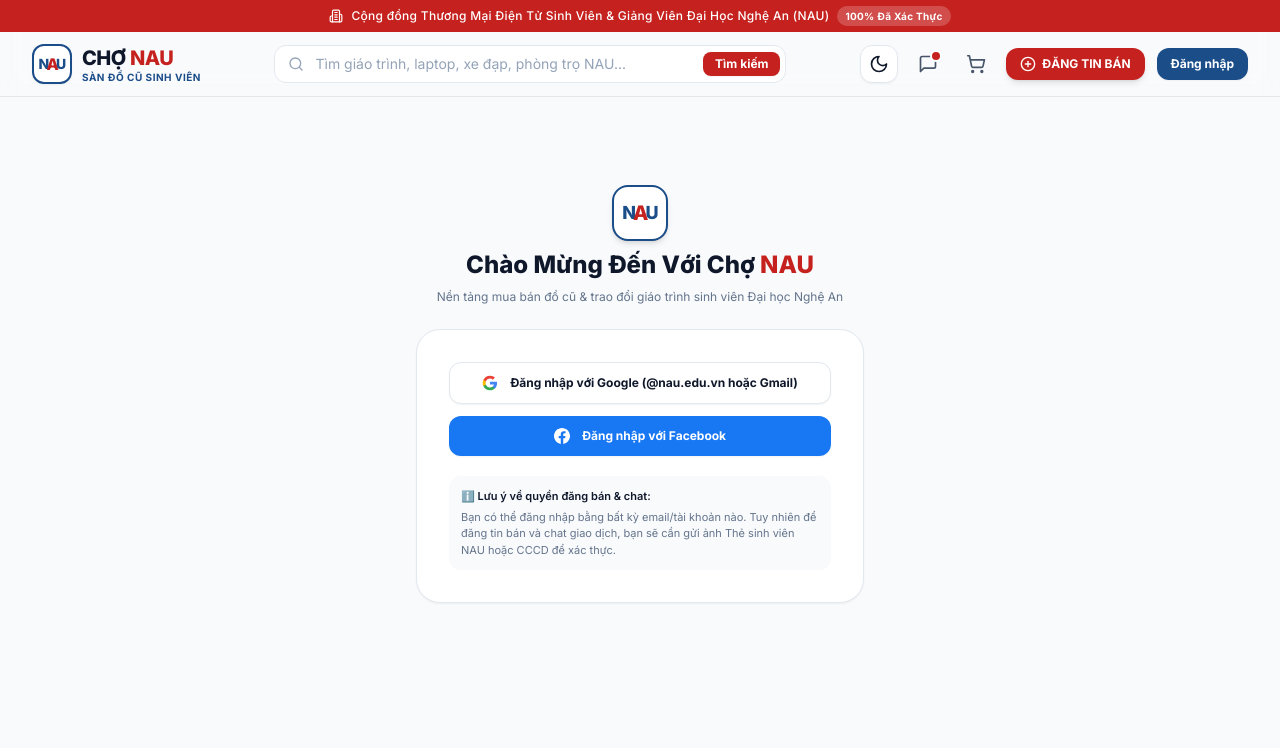
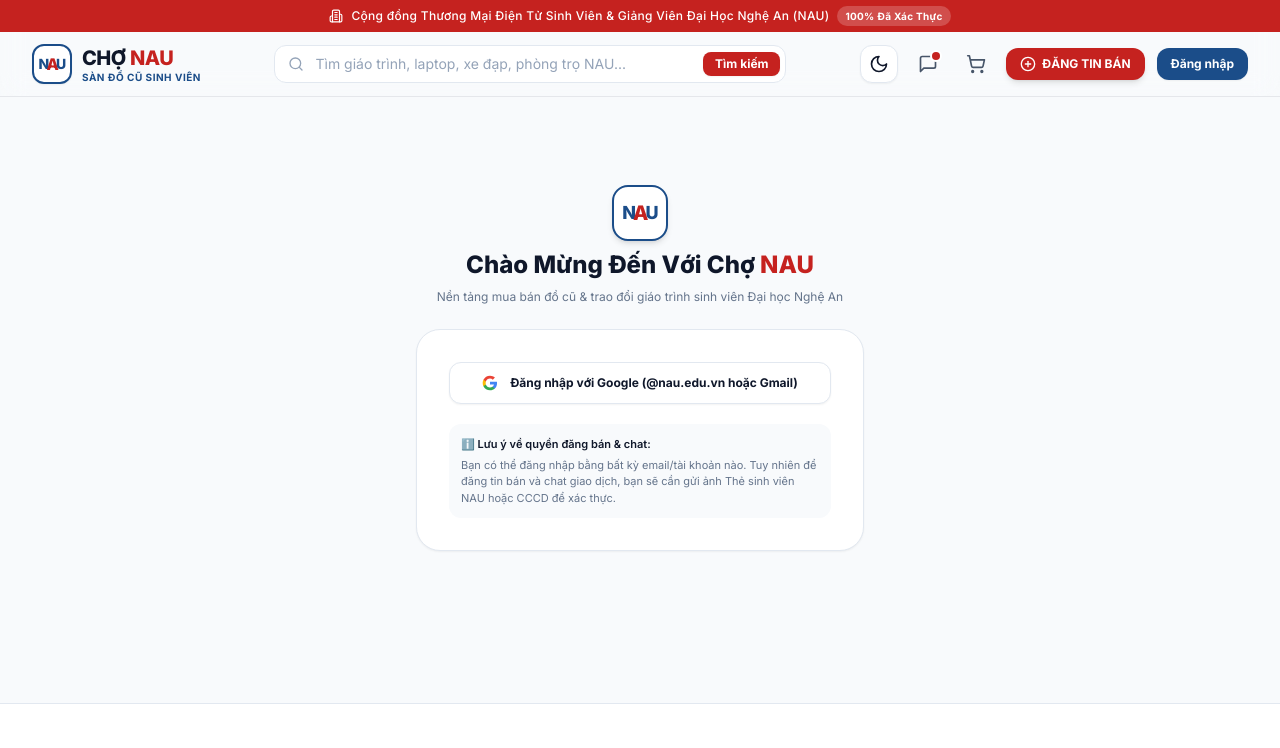
Before and after one commit to ledinhnguyen2601/Cho-NAU, a React (Vite) app: page /login in a window 1280 px wide. Shown: the top 748 px of the page. Built offline with nearby package versions, Linux system fonts and the light colour scheme; no server answers.

Commit message:
feat: simplify login page to Google only

```diff
--- a/src/pages/Login/LoginPage.jsx
+++ b/src/pages/Login/LoginPage.jsx
@@ -13,13 +13,12 @@
 } from 'lucide-react';
 
 export const LoginPage = () => {
-  const { signInWithGoogle, signInWithFacebook } = useAuth();
+  const { signInWithGoogle } = useAuth();
   const toast = useToast();
   const navigate = useNavigate();
   const location = useLocation();
 
   const [isLoadingGoogle, setIsLoadingGoogle] = useState(false);
-  const [isLoadingFacebook, setIsLoadingFacebook] = useState(false);
 
   const from = location.state?.from?.pathname || '/';
 
@@ -33,19 +32,6 @@
       toast.error('Đăng nhập Google thất bại: ' + (err.message || 'Lỗi'));
     } finally {
       setIsLoadingGoogle(false);
-    }
-  };
-
-  const handleFacebookLogin = async () => {
-    setIsLoadingFacebook(true);
-    try {
-      await signInWithFacebook();
-      toast.success('Đăng nhập bằng Facebook thành công!');
-      navigate(from, { replace: true });
-    } catch (err) {
-      toast.error('Đăng nhập Facebook thất bại: ' + (err.message || 'Lỗi'));
-    } finally {
-      setIsLoadingFacebook(false);
     }
   };
 
@@ -99,17 +85,6 @@
             </svg>
             <span>Đăng nhập với Google (@nau.edu.vn hoặc Gmail)</span>
           </button>
-
-          <button
-            onClick={handleFacebookLogin}
-            disabled={isLoadingFacebook}
-            className="w-full flex items-center justify-center gap-3 py-3 px-4 rounded-xl bg-[#1877F2] hover:bg-[#166fe5] text-white font-bold text-xs transition-all shadow-sm active:scale-[0.98]"
-          >
-            <svg className="w-4 h-4 fill-current" viewBox="0 0 24 24">
-              <path d="M24 12.073c0-6.627-5.373-12-12-12s-12 5.373-12 12c0 5.99 4.388 10.954 10.125 11.854v-8.385H7.078v-3.47h3.047V9.43c0-3.007 1.792-4.669 4.533-4.669 1.312 0 2.686.235 2.686.235v2.953H15.83c-1.491 0-1.956.925-1.956 1.874v2.25h3.328l-.532 3.47h-2.796v8.385C19.612 23.027 24 18.062 24 12.073z" />
-            </svg>
-            <span>Đăng nhập với Facebook</span>
-          </button>
         </div>
 
         {/* Note */}
```
